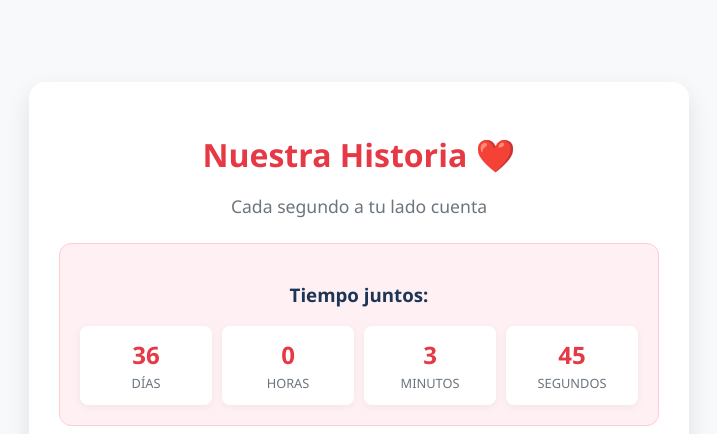
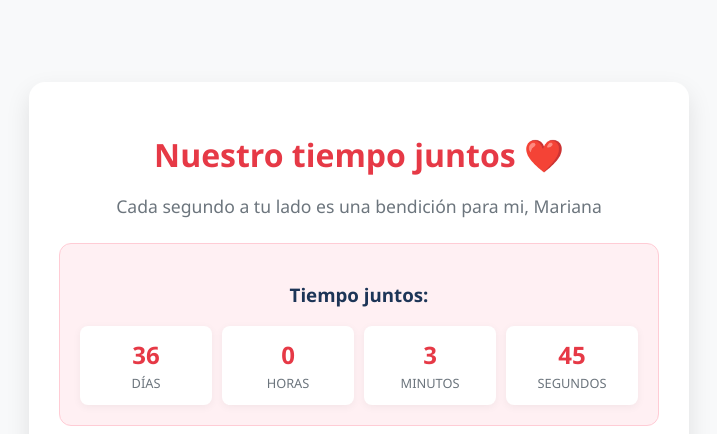
Before and after one commit to InfamousTomb/prueba-romance, a plain HTML site: page gemini-code-1785000298099.html in a window 1280 px wide. Shown: the top 434 px of the page, without its empty margins (281-998 px from the left). Drawn offline with Linux system fonts and the light colour scheme.

Commit message:
Update gemini-code-1785000298099.html

```diff
--- a/gemini-code-1785000298099.html
+++ b/gemini-code-1785000298099.html
@@ -115,8 +115,8 @@
 <body>
 
   <div class="container">
-    <h1>Nuestra Historia ❤️</h1>
-    <p class="subtitle">Cada segundo a tu lado cuenta</p>
+    <h1>Nuestro tiempo juntos ❤️</h1>
+    <p class="subtitle">Cada segundo a tu lado es una bendición para mi, Mariana</p>
 
     <!-- Sección del Contador -->
     <div class="timer-container">
```
